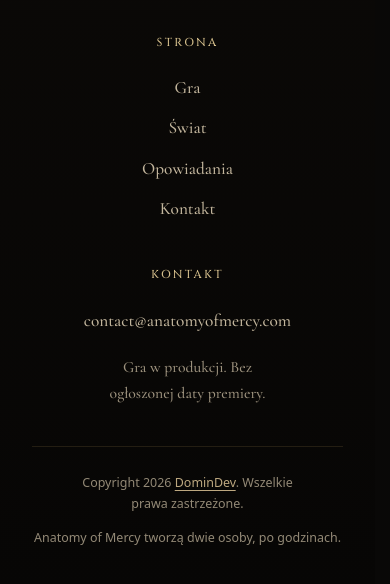
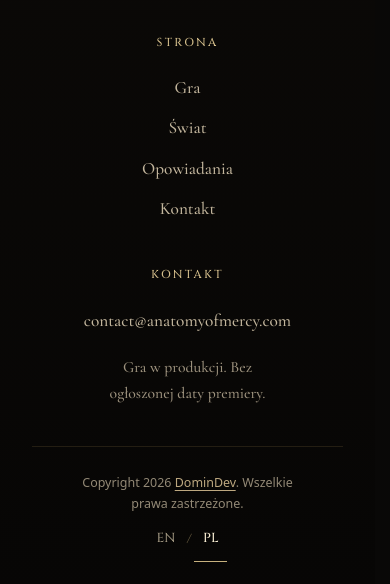
Before and after one commit to DominDev/DominDev-AnatomyOfMercy-Web, an Eleventy site: page src/pl/index.njk in a window 390 px wide. Shown: the part 5406-5990 px from the top of the page. Built offline with nearby package versions, Linux system fonts and the light colour scheme; Eleventy itself is replaced by a stand-in of ours; files that its build step writes are made by us from their sources.

Commit message:
Make the hero side note legible and replace the footer closing line
Hero side note
The vertical line at the right edge of the hero sat over the brightest
part of the artwork. Measured against those pixels the contrast was
3.9 to 1, below the threshold, and the type was only 10.9px.

- Type raised to 15.2px at 1440px wide and given a weight
- Lighter ink and a text shadow
- Its own soft scrim and a thin gold rule, so it reads as a deliberate
  ribbon rather than text dropped on a picture
- Contrast against the brightest pixels of the artwork is now 11.6 to 1
- Unchanged below 64rem, where the note stays hidden as before

Footer
The closing line claimed the game is made by two people after hours.
True, but it reads as an apology rather than a credit, so it is gone.
The right side of the bottom bar now carries the language switcher,
which is useful exactly there, after someone has read to the end.

- Footer language links keep the same 44px touch target as the header
- Bottom bar aligns on centre rather than baseline to match

```diff
--- a/src/_data/i18n.json
+++ b/src/_data/i18n.json
@@ -107,8 +107,7 @@
       "explore": "The site",
       "contact": "Contact",
       "status": "In development. No release date announced.",
-      "rights": "All rights reserved.",
-      "origin": "Anatomy of Mercy is made by two people, after hours."
+      "rights": "All rights reserved."
     }
   },
   "pl": {
@@ -215,8 +214,7 @@
       "explore": "Strona",
       "contact": "Kontakt",
       "status": "Gra w produkcji. Bez ogłoszonej daty premiery.",
-      "rights": "Wszelkie prawa zastrzeżone.",
-      "origin": "Anatomy of Mercy tworzą dwie osoby, po godzinach."
+      "rights": "Wszelkie prawa zastrzeżone."
     }
   }
 }
--- a/src/_includes/partials/footer.njk
+++ b/src/_includes/partials/footer.njk
@@ -25,7 +25,11 @@
         <a href="{{ site.studioUrl }}" target="_blank" rel="noopener noreferrer">DominDev</a>.
         {{ t.footer.rights }}
       </p>
-      <p class="site-footer__origin">{{ t.footer.origin }}</p>
+      <nav class="language-switcher language-switcher--footer" aria-label="{{ t.languageLabel }}">
+        <a href="/" lang="en" hreflang="en"{% if lang == "en" %} aria-current="page"{% endif %}>EN</a>
+        <span aria-hidden="true">/</span>
+        <a href="/pl/" lang="pl" hreflang="pl"{% if lang == "pl" %} aria-current="page"{% endif %}>PL</a>
+      </nav>
     </div>
   </div>
 </footer>
--- a/src/assets/scss/components/_footer.scss
+++ b/src/assets/scss/components/_footer.scss
@@ -71,13 +71,25 @@
     flex-wrap: wrap;
     gap: 0.75rem 2rem;
     justify-content: space-between;
-    align-items: baseline;
+    align-items: center;
     padding-top: 1.6rem;
     border-top: 1px solid rgba(177, 148, 89, 0.16);
   }
-  &__copyright, &__origin {
+  &__copyright {
     color: #938976;
     font: 0.78rem / 1.7 var(--font-body);
+  }
+
+  // Wybor jezyka powtorzony w stopce. Jest uzyteczny po przeczytaniu strony do
+  // konca i wypelnia prawa strone dolnego paska trescia, a nie deklaracja.
+  .language-switcher--footer {
+    margin-left: 0;
+    padding-left: 0;
+    border-left: 0;
+    margin-block: -0.6rem;
+    font-size: 0.82rem;
+    // Ten sam prog celu dotyku co w naglowku: co najmniej 44 piksele.
+    a { padding: 0.95rem 0.55rem; }
   }
   &__copyright a {
     color: #bda880;
--- a/src/assets/scss/pages/_landing.scss
+++ b/src/assets/scss/pages/_landing.scss
@@ -42,9 +42,21 @@
     color: #cbb894; text-decoration: none; font: 0.7rem / 1.5 var(--font-label); letter-spacing: 0.14em; white-space: nowrap;
     span { height: 1.9rem; width: 1px; background: linear-gradient(transparent, #c1a166); }
   }
+  // Nota pionowa lezy nad najjasniejszym fragmentem artworku. Przy poprzednim
+  // rozmiarze i kolorze kontrast spadal tam do 3.9 do 1, czyli ponizej progu.
+  // Wieksza skala, jasniejszy atrament i wlasne przyciemnienie daja 11.6 do 1
+  // nawet na najjasniejszych pikselach.
   &__side-note {
-    position: absolute; right: calc(var(--frame-inset) + 1.25rem); top: 46%;
-    writing-mode: vertical-rl; color: #c9b088; font: 0.68rem / 1.5 var(--font-label); letter-spacing: 0.28em;
+    position: absolute; right: var(--frame-inset); top: 50%;
+    transform: translateY(-50%);
+    padding: 1.6rem 0.7rem;
+    writing-mode: vertical-rl;
+    color: #f0e2bf;
+    font: 500 clamp(0.78rem, 0.5vw + 0.55rem, 0.95rem) / 1 var(--font-label);
+    letter-spacing: 0.26em;
+    text-shadow: 0 0 10px rgba(5, 5, 4, .95), 0 1px 4px rgba(5, 5, 4, .9);
+    border-left: 1px solid rgba(177, 148, 89, .38);
+    background: linear-gradient(to right, rgba(7, 6, 5, 0), rgba(7, 6, 5, .58) 30%, rgba(7, 6, 5, .74));
   }
 }
 .section--experience { background: linear-gradient(#090807, #0e0b08 70%, #090807); }
```
